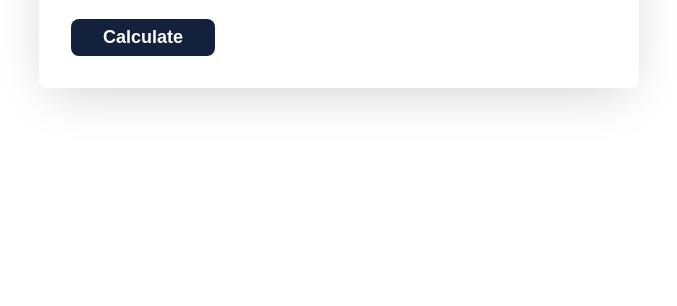
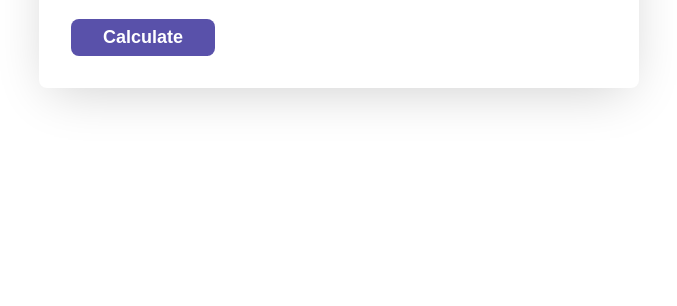
Before and after one commit to Arbinda1/loanemicalc, a plain HTML site: page index.html in a window 1280 px wide. Shown: the part 494-800 px from the top of the page, without its empty margins (301-978 px from the left). Drawn offline with nearby package versions, Linux system fonts and the light colour scheme.

Commit message:
Update style.css

```diff
--- a/style.css
+++ b/style.css
@@ -73,7 +73,7 @@
   }
 
   .loan-calculator .calculate-btn {
-    background: #14213d;
+    background: #443ba0e2;
     color: #fff;
     border: none;
     padding: 8px 32px;
```
